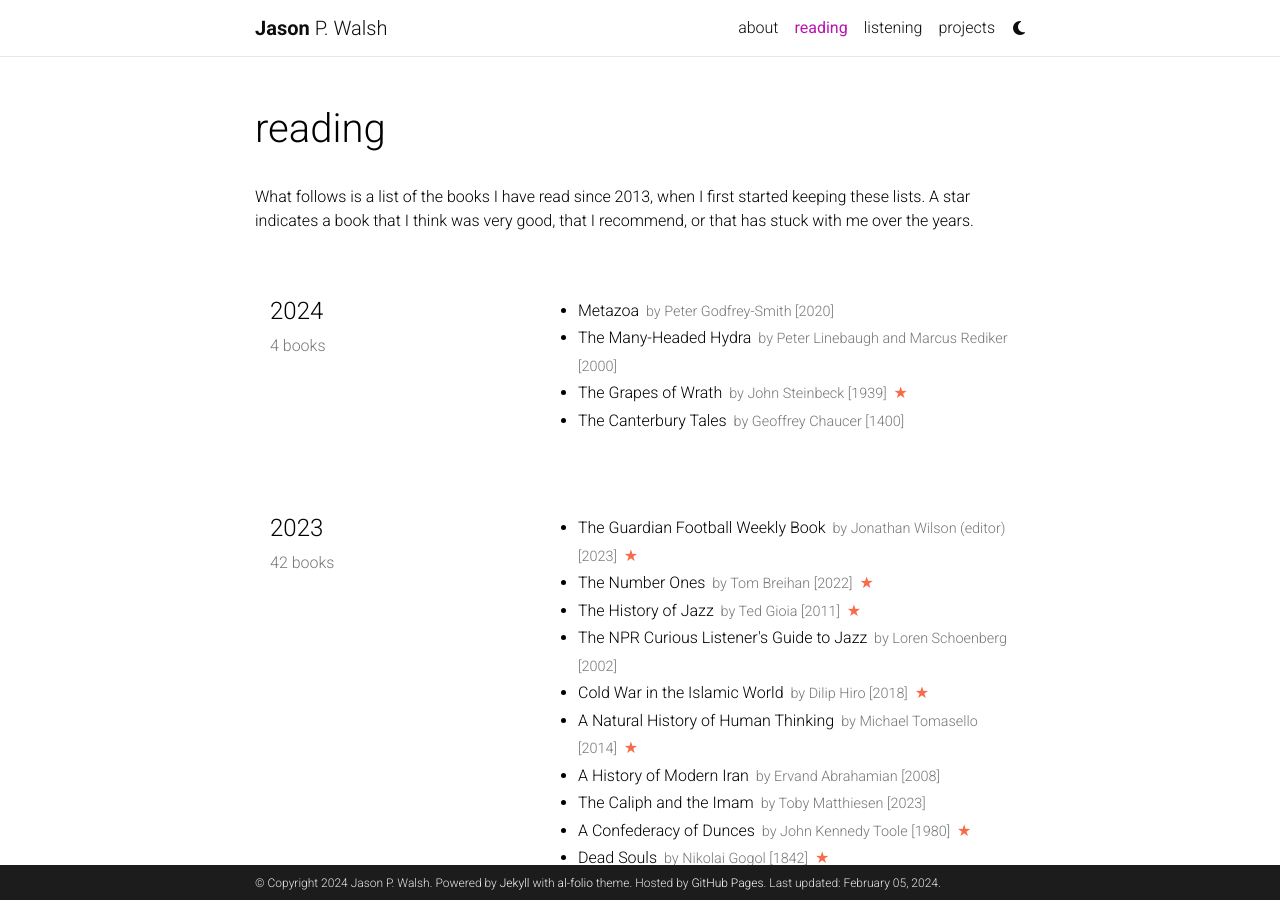
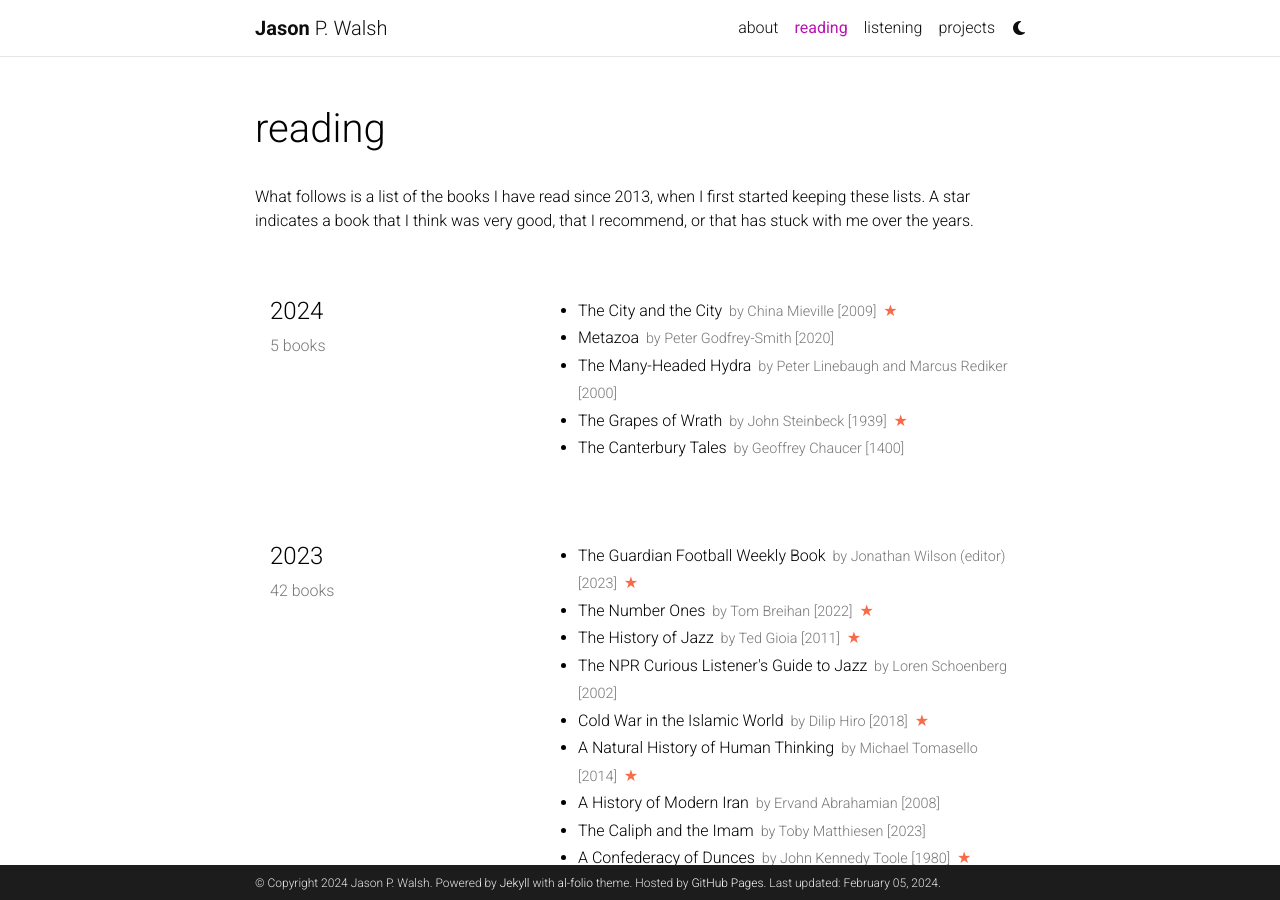
Before and after one commit to jwals23/jwals23.github.io, a Jekyll site: the page built from _pages/reading.md, in a window 1280 px wide and 900 px high. Built offline with Jekyll 4.4.1, drawn with Linux system fonts in a browser that asks for light colours; comment, search, counter and statistics services are not loaded; a style sheet for code colours, icons or effects is not loaded.

Commit message:
Adding City & City

```diff
--- a/_data/reading.yml
+++ b/_data/reading.yml
@@ -1,6 +1,11 @@
 list:
   - year: "2024"
     books:
+      - title: The City and the City
+        author: China Mieville
+        year: 2009
+        star: yes
+
       - title: Metazoa
         author: Peter Godfrey-Smith
         year: 2020
```
